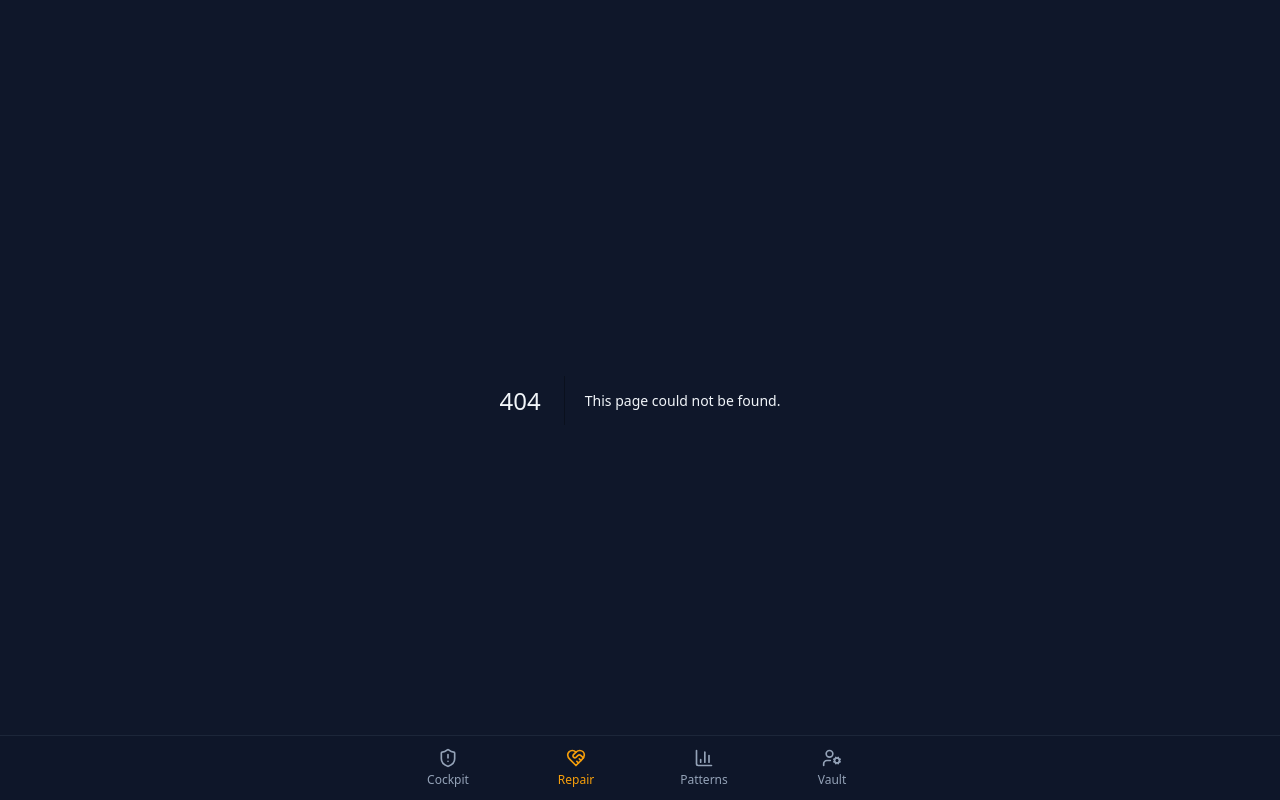
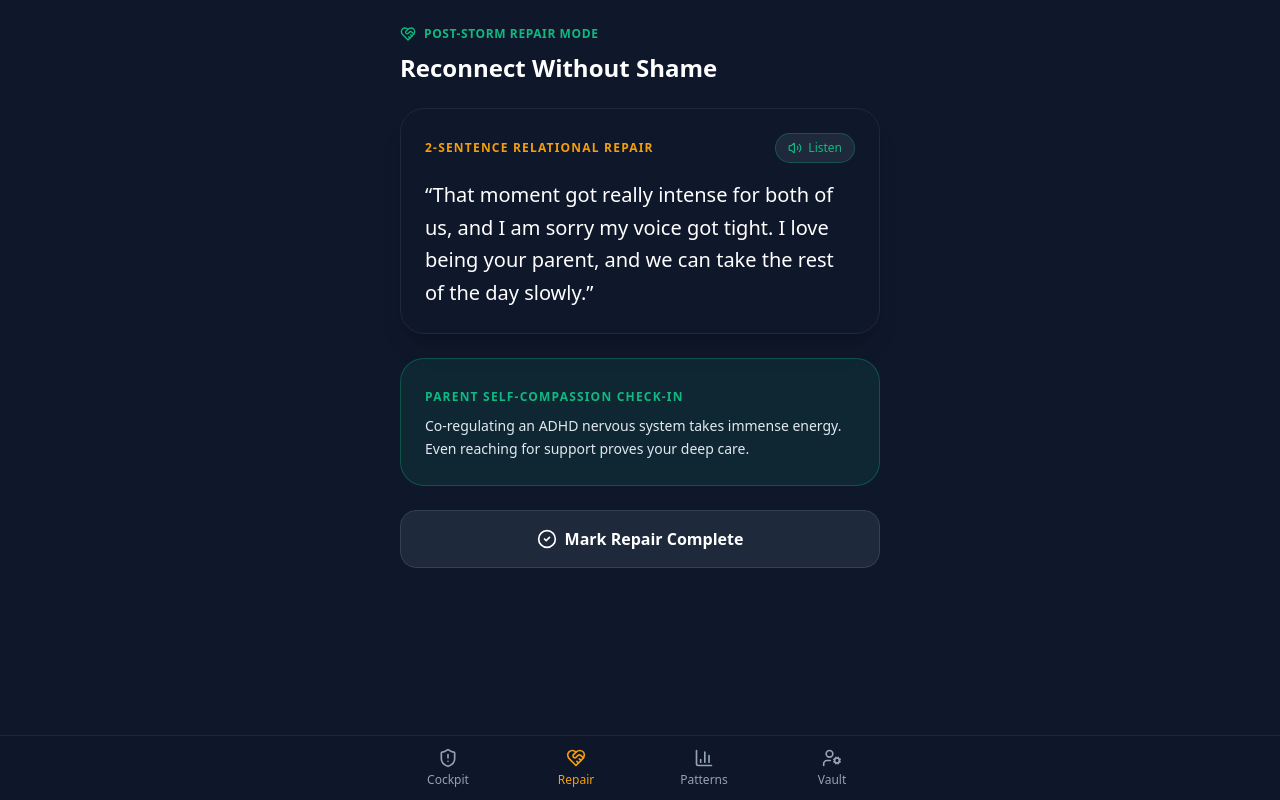
Before and after one commit to pproidamis/project-lumina, a Next.js app: page /repair/latest in a window 1280 px wide. Before the commit this address had no page. Built offline with nearby package versions, Linux system fonts and the light colour scheme; no server answers.

Commit message:
Create page.tsx

```diff
--- /dev/null
+++ b/src/app/repair/[eventId]/page.tsx
@@ -0,0 +1,146 @@
+'use client';
+
+import { useEffect, useState } from 'react';
+import { useParams } from 'next/navigation';
+import { HeartHandshake, Volume2, CheckCircle2, Loader2 } from 'lucide-react';
+import { RegulationEvent } from '@/lib/types';
+import { speakCalmly } from '@/lib/speech';
+import { createClient } from '@/lib/supabase/client';
+
+export default function RepairPage() {
+  const params = useParams<{ eventId: string }>();
+  const [event, setEvent] = useState<RegulationEvent | null>(null);
+  const [repairScript, setRepairScript] = useState<string>('');
+  const [parentCompassion, setParentCompassion] = useState<string>('');
+  const [loading, setLoading] = useState<boolean>(true);
+  const [completed, setCompleted] = useState<boolean>(false);
+
+  useEffect(() => {
+    const loadAndGenerate = async () => {
+      const raw = localStorage.getItem('lumina_events');
+      const events: RegulationEvent[] = raw ? JSON.parse(raw) : [];
+
+      let target: RegulationEvent | undefined;
+      if (params.eventId && params.eventId !== 'latest') {
+        target = events.find((e) => e.id === params.eventId);
+      }
+      if (!target) {
+        const pendingId = localStorage.getItem('lumina_pending_repair_id');
+        target = events.find((e) => e.id === pendingId) || events[0];
+      }
+
+      if (target) {
+        setEvent(target);
+        setCompleted(target.repair_completed);
+      }
+
+      try {
+        const res = await fetch('/api/repair', {
+          method: 'POST',
+          headers: { 'Content-Type': 'application/json' },
+          body: JSON.stringify({
+            scenario: target?.scenario_tag || 'Emotional Overload Wave',
+            voiceTranscript: target?.voice_transcript,
+            sayVerbatim: target?.say_verbatim,
+          }),
+        });
+        const data = await res.json();
+        setRepairScript(data.repair_script);
+        setParentCompassion(data.parent_compassion);
+      } finally {
+        setLoading(false);
+      }
+    };
+
+    loadAndGenerate();
+  }, [params.eventId]);
+
+  const markRepairComplete = async () => {
+    setCompleted(true);
+    if (!event) return;
+
+    const raw = localStorage.getItem('lumina_events');
+    if (raw) {
+      const list: RegulationEvent[] = JSON.parse(raw);
+      const next = list.map((item) =>
+        item.id === event.id
+          ? { ...item, repair_script: repairScript, repair_completed: true }
+          : item
+      );
+      localStorage.setItem('lumina_events', JSON.stringify(next));
+    }
+
+    const supabase = createClient();
+    if (supabase) {
+      await supabase
+        .from('regulation_events')
+        .update({ repair_script: repairScript, repair_completed: true })
+        .eq('id', event.id);
+    }
+  };
+
+  return (
+    <div className="min-h-screen bg-[#0F172A] text-slate-100 pb-24">
+      <div className="max-w-lg mx-auto px-4 pt-6 space-y-6">
+        <header className="space-y-1">
+          <div className="inline-flex items-center gap-2 text-xs font-semibold uppercase tracking-wider text-[#10B981]">
+            <HeartHandshake className="w-4 h-4" />
+            <span>Post-Storm Repair Mode</span>
+          </div>
+          <h1 className="text-2xl font-bold text-white">Reconnect Without Shame</h1>
+          {event && (
+            <p className="text-xs text-slate-400">
+              Following: <span className="text-amber-300">{event.scenario_tag}</span>
+            </p>
+          )}
+        </header>
+
+        {loading ? (
+          <div className="p-10 rounded-3xl bg-slate-900 border border-slate-800 flex flex-col items-center gap-3">
+            <Loader2 className="w-6 h-6 animate-spin text-[#F59E0B]" />
+            <p className="text-sm text-slate-400">Preparing gentle repair script...</p>
+          </div>
+        ) : (
+          <>
+            <div className="rounded-3xl bg-slate-900 border border-slate-800 p-6 space-y-4 shadow-xl">
+              <div className="flex items-center justify-between">
+                <span className="text-xs font-bold uppercase tracking-widest text-[#F59E0B]">
+                  2-Sentence Relational Repair
+                </span>
+                <button
+                  onClick={() => speakCalmly(repairScript)}
+                  className="inline-flex items-center gap-1.5 text-xs px-3 py-1.5 rounded-full bg-slate-800 text-[#10B981] border border-[#10B981]/30"
+                >
+                  <Volume2 className="w-3.5 h-3.5" />
+                  <span>Listen</span>
+                </button>
+              </div>
+              <p className="text-xl font-medium text-white leading-relaxed">
+                “{repairScript}”
+              </p>
+            </div>
+
+            <div className="rounded-3xl bg-[#10B981]/10 border border-[#10B981]/30 p-6 space-y-2">
+              <span className="text-xs font-bold uppercase tracking-widest text-[#10B981]">
+                Parent Self-Compassion Check-In
+              </span>
+              <p className="text-sm text-slate-200 leading-relaxed">{parentCompassion}</p>
+            </div>
+
+            <button
+              onClick={markRepairComplete}
+              className={`w-full py-4 rounded-2xl font-semibold text-base flex items-center justify-center gap-2 transition-all ${
+                completed
+                  ? 'bg-[#10B981] text-slate-950'
+                  : 'bg-slate-800 hover:bg-slate-700 text-white border border-slate-700'
+              }`}
+            >
+              <CheckCircle2 className="w-5 h-5" />
+              <span>{completed ? 'Repair Logged ✓' : 'Mark Repair Complete'}</span>
+            </button>
+          </>
+        )}
+      </div>
+    </div>
+  );
+}
```
